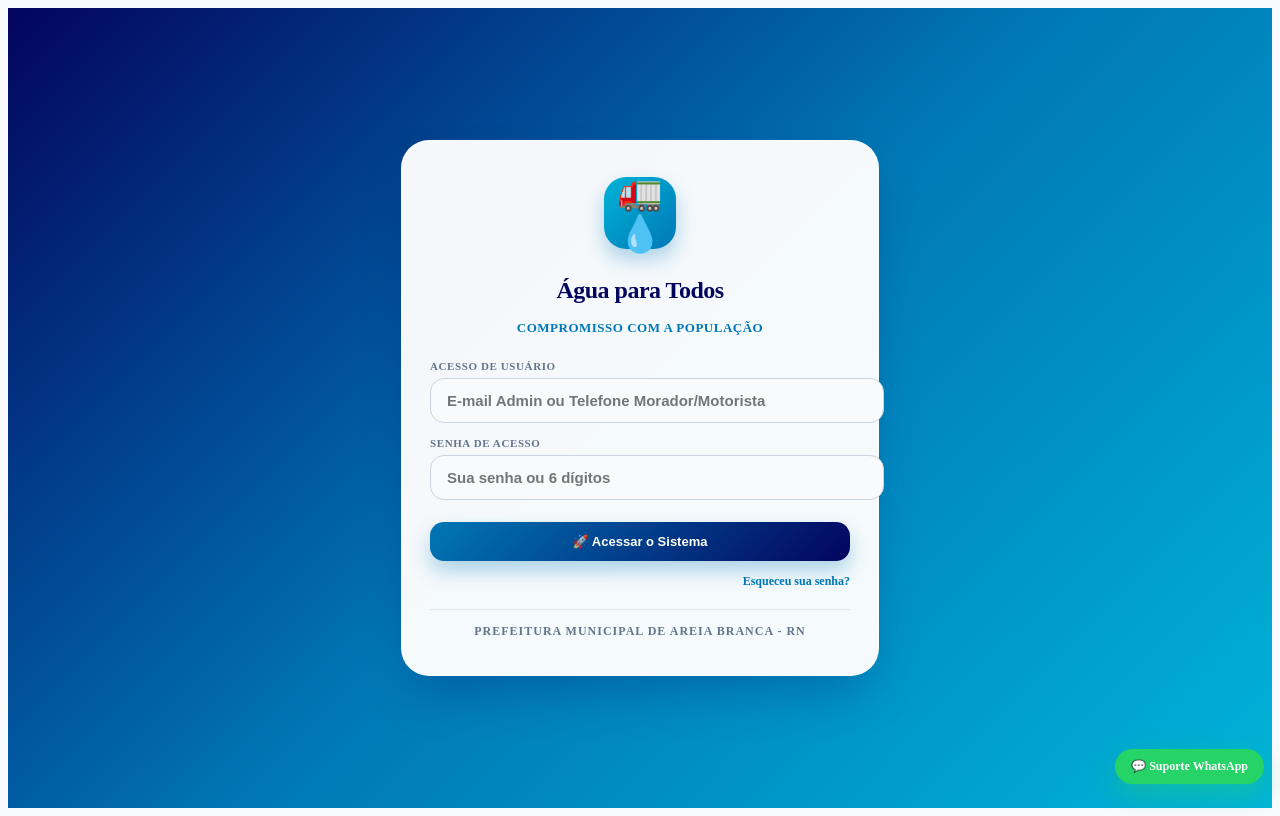
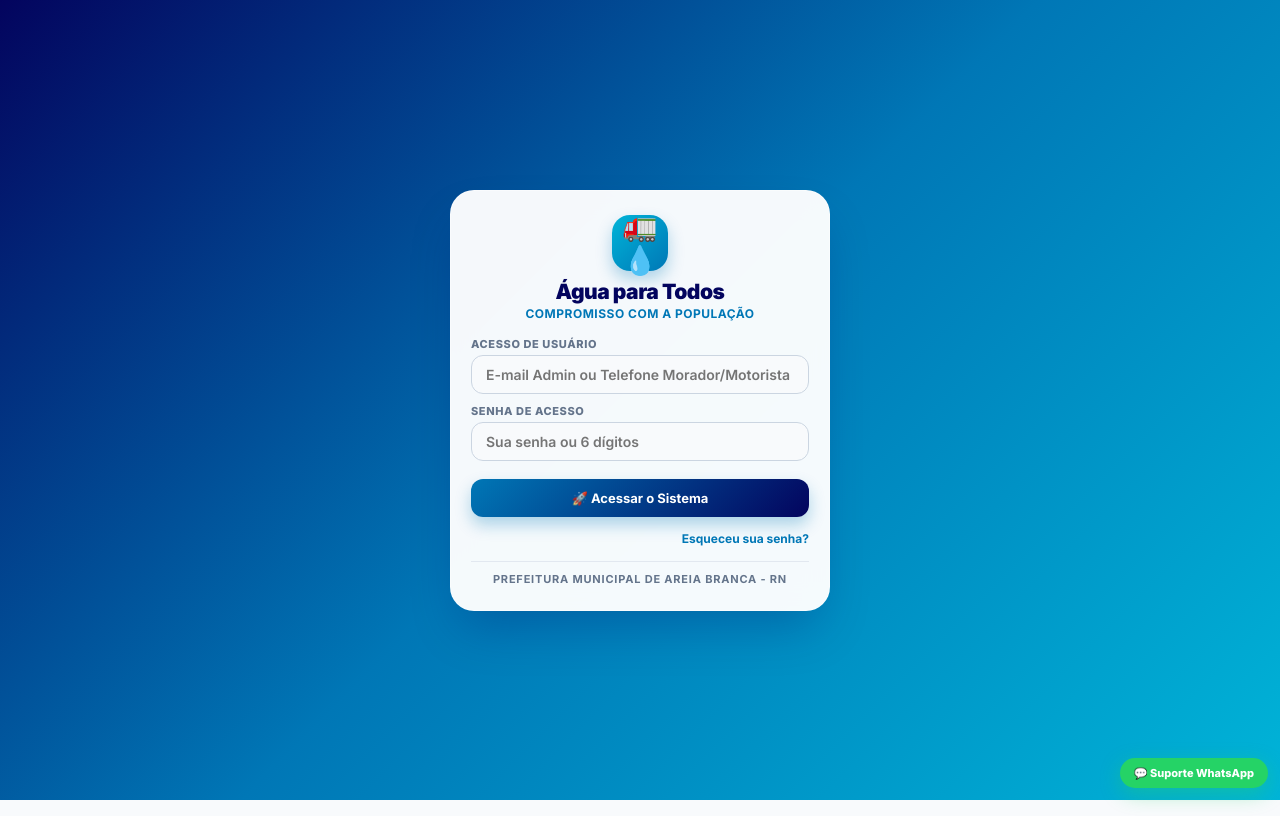
Before and after one commit to vereador-andre/Agua-para-todos, a plain HTML site: page index.html in a window 1280 px wide. Drawn offline with Linux system fonts and the light colour scheme; no server answers.

Commit message:
Update styles.css

```diff
--- a/styles.css
+++ b/styles.css
@@ -24,8 +24,7 @@
   --shadow-lg: 0 25px 50px -12px rgba(3, 4, 94, 0.25);
 }
 
-
-- {
+* {
   box-sizing: border-box;
   margin: 0;
   padding: 0;
@@ -33,10 +32,15 @@
   -webkit-text-size-adjust: 100%;
 }
 
+html, body {
+  width: 100%;
+  height: 100%;
+  overflow-x: hidden;
+}
+
 body {
   background-color: var(--bg-main);
   color: var(--text-body);
-  min-height: 100vh;
   display: flex;
   flex-direction: column;
 }
@@ -57,48 +61,55 @@ body {
 .no-scroll { overflow: hidden; }
 .small { font-size: 13px; color: var(--text-muted); }
 
-/* Tela de Login Moderna */
+/* Tela de Login Compactada e Perfeita (Sem Rolagem) */
 .view-container {
   flex: 1;
+  width: 100vw;
+  height: 100vh;
   display: flex;
   justify-content: center;
   align-items: center;
-  padding: 20px;
+  padding: 12px;
   background: linear-gradient(135deg, #03045e 0%, #0077b6 50%, #00b4d8 100%);
-  position: relative;
+  position: fixed;
+  top: 0;
+  left: 0;
+  overflow: hidden;
 }
 
 .login-card {
   background: rgba(255, 255, 255, 0.96);
   backdrop-filter: blur(12px);
-  padding: 36px 28px;
-  border-radius: 28px;
+  padding: 24px 20px;
+  border-radius: 24px;
   box-shadow: var(--shadow-lg);
   width: 100%;
-  max-width: 420px;
+  max-width: 380px;
   border: 1px solid rgba(255, 255, 255, 0.4);
+  max-height: 96vh;
+  overflow-y: auto;
 }
 
 .login-header {
   text-align: center;
-  margin-bottom: 24px;
+  margin-bottom: 16px;
 }
 
 .login-header .logo-badge {
-  width: 72px;
-  height: 72px;
+  width: 56px;
+  height: 56px;
   background: linear-gradient(135deg, #00b4d8 0%, #0077b6 100%);
-  border-radius: 22px;
+  border-radius: 18px;
   display: inline-flex;
   align-items: center;
   justify-content: center;
-  font-size: 36px;
-  margin-bottom: 12px;
-  box-shadow: 0 10px 20px rgba(0, 119, 182, 0.3);
+  font-size: 28px;
+  margin-bottom: 8px;
+  box-shadow: 0 8px 16px rgba(0, 119, 182, 0.3);
 }
 
 .login-header h1 {
-  font-size: 24px;
+  font-size: 21px;
   font-weight: 900;
   color: var(--primary-dark);
   letter-spacing: -0.5px;
@@ -106,23 +117,23 @@ body {
 
 .login-header .subtitle-slogan {
   color: var(--primary);
-  font-size: 13px;
+  font-size: 12px;
   font-weight: 700;
-  margin-top: 4px;
+  margin-top: 2px;
   text-transform: uppercase;
   letter-spacing: 0.5px;
 }
 
 .login-footer-prefeitura {
   text-align: center;
-  font-size: 12px;
+  font-size: 11px;
   font-weight: 700;
   color: var(--text-muted);
-  margin-top: 20px;
+  margin-top: 14px;
   text-transform: uppercase;
-  letter-spacing: 1px;
+  letter-spacing: 0.8px;
   border-top: 1px solid #e2e8f0;
-  padding-top: 14px;
+  padding-top: 10px;
 }
 
 /* Forms */
@@ -133,16 +144,16 @@ form label {
   text-transform: uppercase;
   letter-spacing: 0.6px;
   color: var(--text-muted);
-  margin-bottom: 6px;
+  margin-bottom: 4px;
 }
 
 form input, form select, form textarea {
   width: 100%;
-  padding: 13px 16px;
+  padding: 10px 14px;
   border: 1.5px solid var(--border);
-  border-radius: 14px;
-  font-size: 15px;
-  margin-bottom: 14px;
+  border-radius: 12px;
+  font-size: 14px;
+  margin-bottom: 10px;
   background: #f8fafc;
   color: var(--text-title);
   font-weight: 600;
@@ -258,8 +269,8 @@ form input:focus, form select:focus, form textarea:focus {
 button {
   cursor: pointer;
   border: none;
-  border-radius: 14px;
-  padding: 12px 16px;
+  border-radius: 12px;
+  padding: 11px 14px;
   font-size: 13px;
   font-weight: 700;
   display: inline-flex;
@@ -276,7 +287,7 @@ button:active { transform: translateY(0) scale(0.98); }
 button.primary {
   background: linear-gradient(135deg, #0077b6 0%, #03045e 100%);
   color: white;
-  box-shadow: 0 10px 20px rgba(0, 119, 182, 0.3);
+  box-shadow: 0 8px 16px rgba(0, 119, 182, 0.3);
 }
 
 button.secondary {
@@ -410,22 +421,22 @@ button.small { padding: 6px 10px; font-size: 11px; border-radius: 10px; }
   margin-top: 4px;
 }
 
-/* Botão Flutuante de Suporte WhatsApp */
+/* Botão Flutuante de Suporte WhatsApp (Discreto e Adaptado) */
 .whatsapp-float-btn {
   position: fixed;
-  bottom: 16px;
-  right: 16px;
+  bottom: 12px;
+  right: 12px;
   background: #25d366;
   color: white;
-  padding: 10px 16px;
-  border-radius: 30px;
-  font-size: 12px;
+  padding: 8px 14px;
+  border-radius: 24px;
+  font-size: 11px;
   font-weight: 800;
-  box-shadow: 0 10px 25px rgba(37, 211, 102, 0.4);
+  box-shadow: 0 6px 20px rgba(37, 211, 102, 0.4);
   z-index: 1000;
   display: inline-flex;
   align-items: center;
-  gap: 6px;
+  gap: 5px;
   text-decoration: none;
   transition: transform 0.2s;
 }
@@ -481,3 +492,8 @@ button.small { padding: 6px 10px; font-size: 11px; border-radius: 10px; }
   z-index: 3000;
 }
 .toast.show { transform: translateX(-50%) translateY(0); }
+
+/* Esconde o botão do WhatsApp quando o painel principal estiver ativo se preferir, ou mantém fixo discreto */
+#loginView.hidden ~ .whatsapp-float-btn {
+  /* Mantém visível de forma elegante em todas as telas */
+}
```
